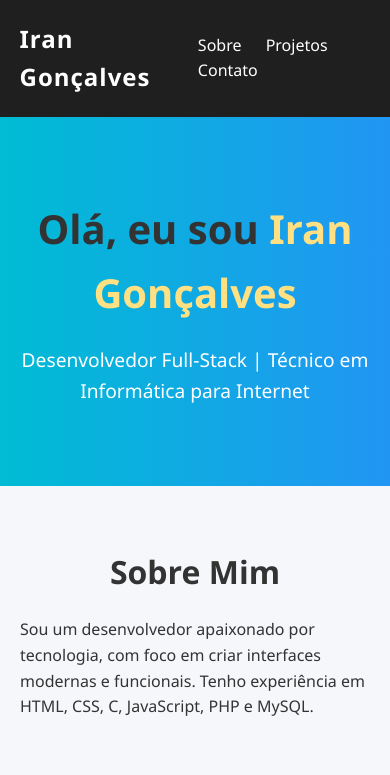
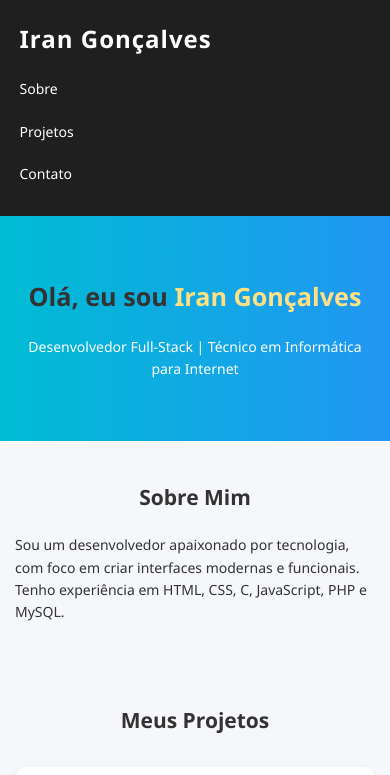
Before and after one commit to Iran3004/Iran3004.github.io, a plain HTML site: page index.html in a window 390 px wide. Shown: the top 775 px of the page. Drawn offline with Linux system fonts and the light colour scheme.

Commit message:
Update style.css

```diff
--- a/style.css
+++ b/style.css
@@ -133,3 +133,59 @@
     padding: 20px;
     font-size: 14px;
   }
+/* Responsividade para tablets e celulares */
+@media (max-width: 768px) {
+  header .container {
+    flex-direction: column;
+    align-items: flex-start;
+  }
+
+  nav {
+    margin-top: 10px;
+    display: flex;
+    flex-direction: column;
+    width: 100%;
+  }
+
+  nav a {
+    margin: 10px 0;
+  }
+
+  #hero h2 {
+    font-size: 1.8em;
+  }
+
+  #hero p {
+    font-size: 1em;
+  }
+
+  h2 {
+    font-size: 1.5em;
+  }
+
+  .card {
+    padding: 16px;
+  }
+
+  footer {
+    font-size: 12px;
+  }
+}
+
+@media (max-width: 480px) {
+  body {
+    font-size: 14px;
+  }
+
+  .section {
+    padding: 40px 15px;
+  }
+
+  #hero {
+    padding: 60px 15px;
+  }
+
+  .card h3 {
+    font-size: 1.1em;
+  }
+}
```
